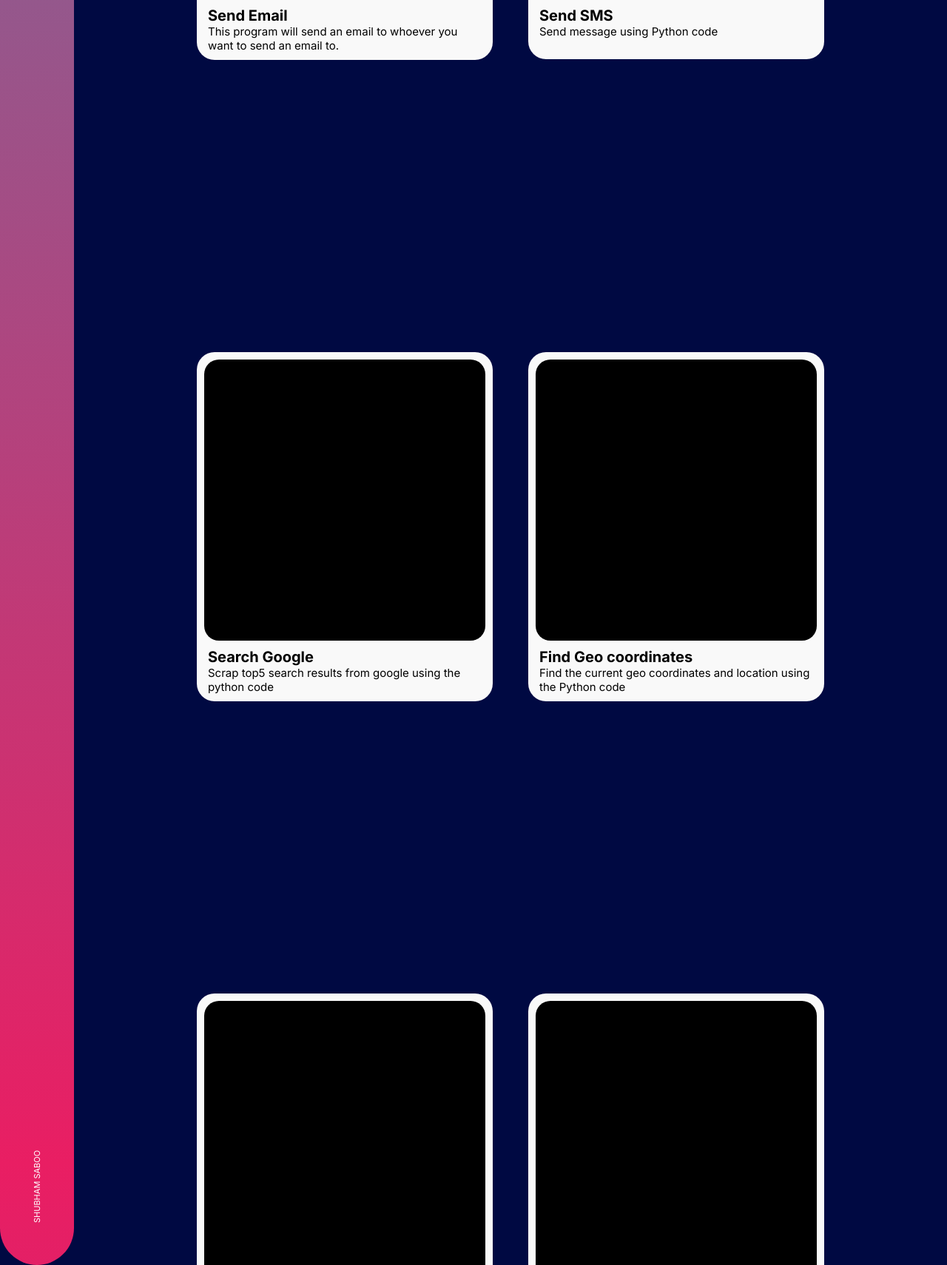
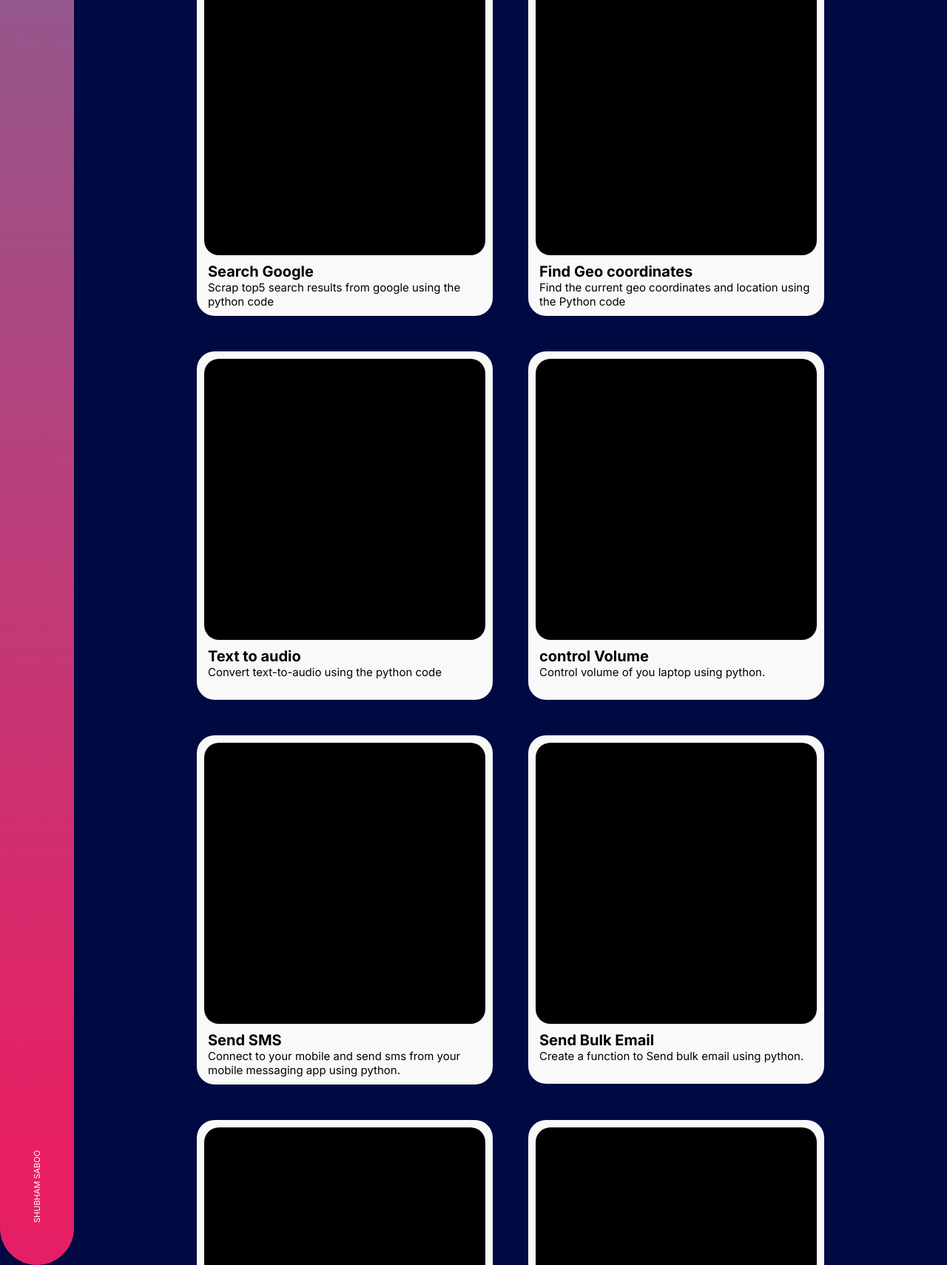
Before and after one commit to shubham-saboo-789/MENU-PROJECT-2, a Flask app: page /projects in a window 1280 px wide. Shown: the part 890-2600 px from the top of the page at 74% size. Run offline with Flask 3, Linux system fonts and the light colour scheme.

Commit message:
added 2 more features like volume and user sms

```diff
--- a/app/routes.py
+++ b/app/routes.py
@@ -9,6 +9,9 @@
 from pythonTasks.p2_sms import sms_api
 from pythonTasks.p3_top5_google import search_query_api
 from pythonTasks.p4_find_geoLocation import get_current_location
+from pythonTasks.p5_text_to_speech import text_speech_api
+from pythonTasks.p6_set_volume import volume_api
+from pythonTasks.p7_sms_phone import send_sms_api
 
 
 
@@ -68,6 +71,42 @@
     except Exception as e:
         return jsonify({'status': 'error', 'message': str(e)}), 500
 
+
+@app.route('/p5_text_to_speech', methods=["POST"])
+def p5_text_to_speech():
+    text=request.json['p5_text']
+    print(f'{text}: reached till route')
+    try:
+        text_speech_api(text)
+        return jsonify({'status': 'success', 'message': 'text to speech successfully!'}), 200
+    except Exception as e:
+        return jsonify({'status': 'error', 'message': str(e)}), 500
+
+
+@app.route('/p6_set_volume', methods=["POST"])
+def p6_set_volume():
+    per=request.json['p6_per']
+
+    try:
+        volume_api(per)
+        return jsonify({'status': 'success', 'message': 'volume change successfully!'}), 200
+    except Exception as e:
+        return jsonify({'status': 'error', 'message': str(e)}), 500
+
+
+@app.route('/p7_sms_phone', methods=["POST"])
+def p7_sms_phone():
+    sendX=request.json['p7_sendX']
+    sendY=request.json['p7_sendY']
+    phone_number=request.json['p7_phone']
+    message=request.json['p7_body']
+
+    try:
+        send_sms_api(sendX,sendY, phone_number, message)
+        return jsonify({'status': 'success', 'message': 'Sms sent successfully!'}), 200
+    except Exception as e:
+        return jsonify({'status': 'error', 'message': str(e)}), 500
+
 @app.errorhandler(404)
 def page_not_found(e):
     return "File not found", 404
--- a/app/static/js/projectScript.js
+++ b/app/static/js/projectScript.js
@@ -124,3 +124,76 @@
     }
     xhr.send();
 }
+
+
+document.getElementById('p5_form').addEventListener('submit',p5_text_to_speech)
+function p5_text_to_speech(e){
+    e.preventDefault();
+    var p5_text=document.getElementById("p5_text").value;
+
+    var param={
+        'p5_text':p5_text
+    }
+
+    var xhr=new XMLHttpRequest();
+
+    xhr.open('post','../p5_text_to_speech',true);
+
+    xhr.setRequestHeader('Content-type', 'application/json');
+
+    xhr.onload=function(){
+        console.log("query reached till onload");
+        document.getElementById('p5_result').innerHTML=this.responseText;
+    }
+    xhr.send(JSON.stringify(param));
+}
+
+document.getElementById('p6_form').addEventListener('submit',p6_set_volume)
+function p6_set_volume(e){
+    e.preventDefault();
+    var p6_per=document.getElementById("p6_per").value;
+
+    var param={
+        'p6_per':p6_per
+    }
+
+    var xhr=new XMLHttpRequest();
+
+    xhr.open('post','../p6_set_volume',true);
+
+    xhr.setRequestHeader('Content-type', 'application/json');
+
+    xhr.onload=function(){
+        console.log("query reached till onload");
+        document.getElementById('p6_result').innerHTML=this.responseText;
+    }
+    xhr.send(JSON.stringify(param));
+}
+
+document.getElementById('p7_form').addEventListener('submit',p7_sms_phone)
+function p7_sms_phone(e){
+    e.preventDefault();
+    var p7_sendX=document.getElementById("p7_sendX").value;
+    var p7_sendY=document.getElementById("p7_sendY").value;
+    var p7_phone=document.getElementById("p7_phone").value;
+    var p7_body=document.getElementById("p7_body").value;
+
+    var param={
+        'p7_sendX':p7_sendX,
+        'p7_sendY':p7_sendY,
+        'p7_phone':p7_phone,
+        'p7_body':p7_body
+    }
+
+    var xhr=new XMLHttpRequest();
+
+    xhr.open('post','../p7_sms_phone',true);
+
+    xhr.setRequestHeader('Content-type', 'application/json');
+
+    xhr.onload=function(){
+        console.log("email reached till onload");
+        document.getElementById('p7_result').innerHTML=this.responseText;
+    }
+    xhr.send(JSON.stringify(param));
+}
--- a/app/templates/projects.html
+++ b/app/templates/projects.html
@@ -62,7 +62,8 @@
 
                 <form class="cardForm" id="p1_form">
                     <input type="email" id="p1_senderEmail" placeholder="Senders Email" required>
-                    <input type="password" id="p1_senderEmailPassword" placeholder="Senders Email Password (app password if 2F auth enabled)" required>
+                    <input type="password" id="p1_senderEmailPassword"
+                        placeholder="Senders Email Password (app password if 2F auth enabled)" required>
 
                     <input type="email" id="p1_receiverEmail" placeholder="Receivers Email" required>
                     <input type="text" id="p1_subject" placeholder="Subject" required>
@@ -83,11 +84,15 @@
                     <p class="cardDesc">Send message using Python code</p>
                 </div>
                 <form class="cardForm" id="p2_form">
-                    <input type="password" id="p2_account_sid" name="TWILIO_ACCOUNT_SID" placeholder="TWILIO_ACCOUNT_SID" required>
-                    <input type="password" id="p2_auth_token" name="TWILIO_AUTH_TOKEN" placeholder="TWILIO_AUTH_TOKEN" required>
-                    <input type="tel" id="p2_twilio_no" name="TWILIO_PHONE_NUMBER" placeholder="TWILIO_PHONE_NUMBER" required>
+                    <input type="password" id="p2_account_sid" name="TWILIO_ACCOUNT_SID"
+                        placeholder="TWILIO_ACCOUNT_SID" required>
+                    <input type="password" id="p2_auth_token" name="TWILIO_AUTH_TOKEN" placeholder="TWILIO_AUTH_TOKEN"
+                        required>
+                    <input type="tel" id="p2_twilio_no" name="TWILIO_PHONE_NUMBER" placeholder="TWILIO_PHONE_NUMBER"
+                        required>
 
-                    <input type="tel" id="p2_receivers_no" name="phone" placeholder="Receivers no. (with country code)" required>
+                    <input type="tel" id="p2_receivers_no" name="phone" placeholder="Receivers no. (with country code)"
+                        required>
                     <textarea id="p2_message" placeholder="Message" name="body" required rows="5"></textarea>
 
                     <button type="submit">Send</button>
@@ -107,8 +112,8 @@
                 <form class="cardForm" id="p3_form">
                     <input type="text" id="p3_query" placeholder="Search" required>
                     <button type="submit">Search</button>
+                    <div id="p3_result"></div>
                 </form>
-                <div id="p3_result"></div>
             </div>
 
 
@@ -124,8 +129,8 @@
                 </div>
                 <form class="cardForm" id="p4_form">
                     <button type="submit">Find</button>
+                    <div id="p4_result"></div>
                 </form>
-                <div id="p4_result"></div>
             </div>
 
 
@@ -139,9 +144,10 @@
                         Convert text-to-audio using the python code
                     </p>
                 </div>
-                <form class="cardForm">
-                    <textarea placeholder="Text" name="text" required rows="5"></textarea>
+                <form class="cardForm" id="p5_form">
+                    <textarea id="p5_text" placeholder="Text" name="text" required rows="5"></textarea>
                     <button type="submit">Convert</button>
+                    <div id="p5_result"></div>
                 </form>
             </div>
 
@@ -156,13 +162,13 @@
                         Control volume of you laptop using python.
                     </p>
                 </div>
-                <form class="cardForm">
-                    <input type="range" name="volume" min="0" max="101" />
+                <form class="cardForm" id="p6_form">
+                    <input id="p6_per" type="range" name="volume" min="0" max="101" />
                     <button type="submit">Set Volume</button>
+                    <div id="p6_result"></div>
                 </form>
             </div>
 
-            <!--
 
             <div class="cards" id="card7">
                 <div class="cardImg" onclick="toggleCard(this)">
@@ -174,19 +180,16 @@
                         Connect to your mobile and send sms from your mobile messaging app using python.
                     </p>
                 </div>
-                <form class="cardForm">
-                    <input type="text" name="IP" placeholder="You Mobile Public IP" required>
-                    <input type="text" name="isADB" placeholder="have you setup your ADB (y/n)" required>
-                    <input type="number" name="sendX" placeholder="Enter the X co-ordinate of Send Button">
-                    <input type="number" name="sendY" placeholder="Enter the Y co-ordinate of Send Button">
+                <form class="cardForm" id="p7_form">
+                    <p>connect your mobile with usb debugging on and ADB setup in your mobile</p>
+                    <input type="number" id="p7_sendX" placeholder="Enter the X co-ordinate of Send Button" required value="980">
+                    <input type="number" id="p7_sendY" placeholder="Enter the Y co-ordinate of Send Button" required value="1400">
 
-                    <hr
-                        style="height:3px;border-width:0;color:rgb(170, 170, 170);border-radius: 1.5px;margin-top: 2rem;margin-bottom: 2rem;">
-
-                    <input type="tel" name="phone" placeholder="Receivers Phone no. (with country code)" required>
-                    <textarea placeholder="Message" name="body" required rows="5"></textarea>
+                    <input type="tel" id="p7_phone" placeholder="Receivers Phone no. (with country code)" required>
+                    <textarea placeholder="Message" id="p7_body" required rows="5"></textarea>
 
                     <button type="submit">Send</button>
+                    <div id="p7_result"></div>
                 </form>
             </div>
 
@@ -221,10 +224,107 @@
                     <textarea placeholder="Body" name="body" required rows="5"></textarea>
 
                     <button type="submit">Send</button>
+                    <div id="resultMessage"></div>
                 </form>
-                <div id="resultMessage"></div>
-            </div> -->
+            </div>
+            <div class="cards" id="card9">
+                <div class="cardImg" onclick="toggleCard(this)">
 
+                </div>
+                <div class="cardInfo">
+                    <p class="cardTitle">Search Google</p>
+                    <p class="cardDesc">Scrap top5 search results from google using the python code</p>
+                </div>
+                <form class="cardForm">
+                    <input type="text" placeholder="Search" required>
+                    <button type="submit">Search</button>
+                    <div></div>
+                </form>
+            </div>
+            <div class="cards" id="card10">
+                <div class="cardImg" onclick="toggleCard(this)">
+
+                </div>
+                <div class="cardInfo">
+                    <p class="cardTitle">Search Google</p>
+                    <p class="cardDesc">Scrap top5 search results from google using the python code</p>
+                </div>
+                <form class="cardForm">
+                    <input type="text" placeholder="Search" required>
+                    <button type="submit">Search</button>
+                    <div></div>
+                </form>
+            </div>
+            <div class="cards" id="card11">
+                <div class="cardImg" onclick="toggleCard(this)">
+
+                </div>
+                <div class="cardInfo">
+                    <p class="cardTitle">Search Google</p>
+                    <p class="cardDesc">Scrap top5 search results from google using the python code</p>
+                </div>
+                <form class="cardForm">
+                    <input type="text" placeholder="Search" required>
+                    <button type="submit">Search</button>
+                    <div></div>
+                </form>
+            </div>
+            <div class="cards" id="car12">
+                <div class="cardImg" onclick="toggleCard(this)">
+
+                </div>
+                <div class="cardInfo">
+                    <p class="cardTitle">Search Google</p>
+                    <p class="cardDesc">Scrap top5 search results from google using the python code</p>
+                </div>
+                <form class="cardForm">
+                    <input type="text" placeholder="Search" required>
+                    <button type="submit">Search</button>
+                    <div></div>
+                </form>
+            </div>
+            <div class="cards" id="car12">
+                <div class="cardImg" onclick="toggleCard(this)">
+
+                </div>
+                <div class="cardInfo">
+                    <p class="cardTitle">Search Google</p>
+                    <p class="cardDesc">Scrap top5 search results from google using the python code</p>
+                </div>
+                <form class="cardForm">
+                    <input type="text" placeholder="Search" required>
+                    <button type="submit">Search</button>
+                    <div></div>
+                </form>
+            </div>
+            <div class="cards" id="car12">
+                <div class="cardImg" onclick="toggleCard(this)">
+
+                </div>
+                <div class="cardInfo">
+                    <p class="cardTitle">Search Google</p>
+                    <p class="cardDesc">Scrap top5 search results from google using the python code</p>
+                </div>
+                <form class="cardForm">
+                    <input type="text" placeholder="Search" required>
+                    <button type="submit">Search</button>
+                    <div></div>
+                </form>
+            </div>
+            <div class="cards" id="car12">
+                <div class="cardImg" onclick="toggleCard(this)">
+
+                </div>
+                <div class="cardInfo">
+                    <p class="cardTitle">Search Google</p>
+                    <p class="cardDesc">Scrap top5 search results from google using the python code</p>
+                </div>
+                <form class="cardForm">
+                    <input type="text" placeholder="Search" required>
+                    <button type="submit">Search</button>
+                    <div></div>
+                </form>
+            </div>
         </div>
     </div>
     <script src="{{ url_for('static', filename='js/projectScript.js') }}"></script>
```
Also changed, not shown: pythonTasks/p5_text_to_speech.py (+10 -7 lines), pythonTasks/p6_set_volume.py (+7 -2 lines), pythonTasks/p7_sms_phone.py (+9 -3 lines).
